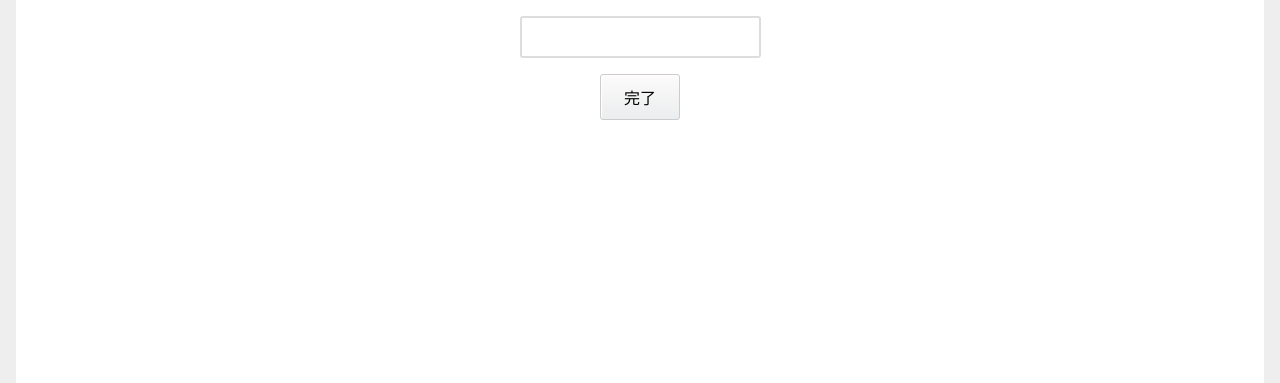
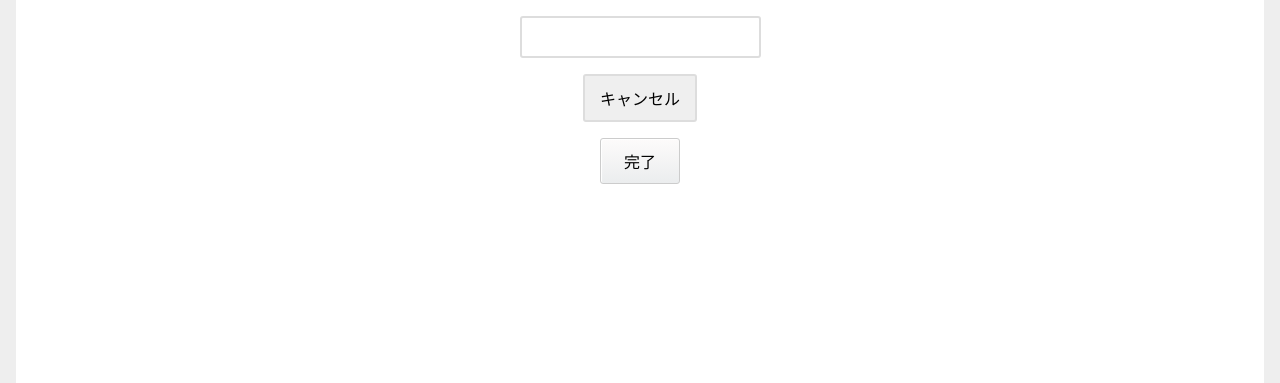
Before and after one commit to kyutech-programming-club/seat-changer, a Flask app: page /auth/1/add_hobbys in a window 1280 px wide. Shown: the part 184-567 px from the top of the page. Run offline with Flask 2, Linux system fonts and the light colour scheme; the visitor is signed in with stand-in values (Sample User, id 1); data comes from the database, SQL or seed files in the repository.

Commit message:
Add cancel button

```diff
--- a/flaskr/templates/auth/add_hobbys.html
+++ b/flaskr/templates/auth/add_hobbys.html
@@ -7,6 +7,7 @@
 {% block content %}
   <form method="post">
     <input name="hobbys" id="hobbys" required>
+    <input type="button" value="キャンセル" onclick="history.back()">
     <input type="submit" value="完了">
   </form>
 {% endblock %}
```
Also changed, not shown: flaskr/static/style.css (line endings or trailing spaces).
